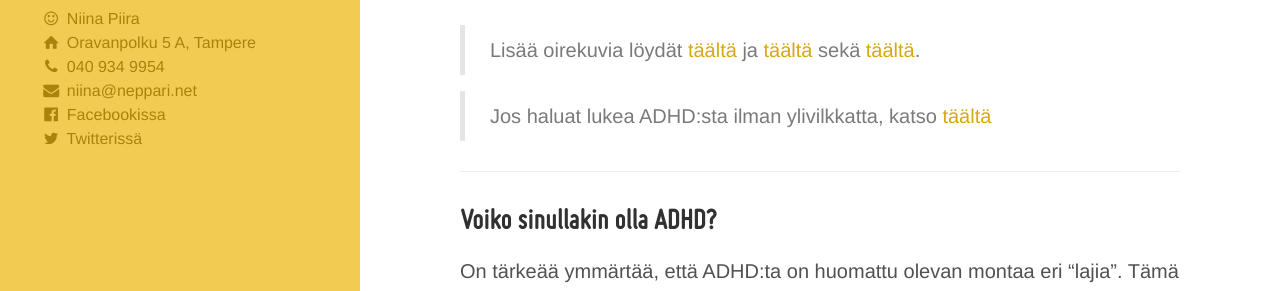
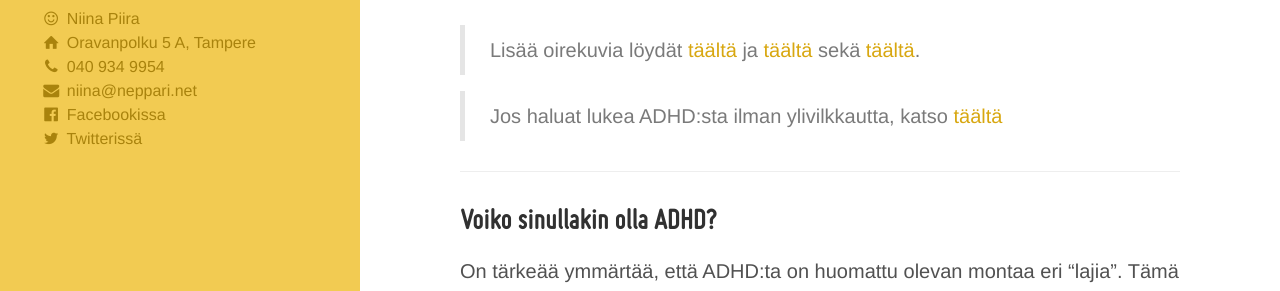
Before and after one commit to niinapiira/neppari.net, a Jekyll site: the page built from pieni-adhd-infopaketti.md, in a window 1280 px wide and 900 px high, scrolled down 909 px. Shown: the part 155-446 px from the top of the window. Built offline with Jekyll 4.4.1, drawn with Linux system fonts in a browser that asks for light colours.

Commit message:
Updated pieni-adhd-infopaketti.md

```diff
--- a/pieni-adhd-infopaketti.md
+++ b/pieni-adhd-infopaketti.md
@@ -35,7 +35,7 @@ Tässä joitain piirteitä, jotka voivat viitata ADHD:hen:
 
 > Lisää oirekuvia löydät [täältä](http://www.adhd-liitto.fi/adhd-tietoa) ja [täältä](http://adhdtutuksi.fi/) sekä [täältä](http://www.terveyskirjasto.fi/terveyskirjasto/tk.koti?p_artikkeli=dlk00353).
 
-> Jos haluat lukea ADHD:sta ilman ylivilkkatta, katso [täältä](http://adhdtutuksi.fi/add-tarkkaavuushairio-nuorella/)
+> Jos haluat lukea ADHD:sta ilman ylivilkkautta, katso [täältä](http://adhdtutuksi.fi/add-tarkkaavuushairio-nuorella/)
 
 ___
 
```
